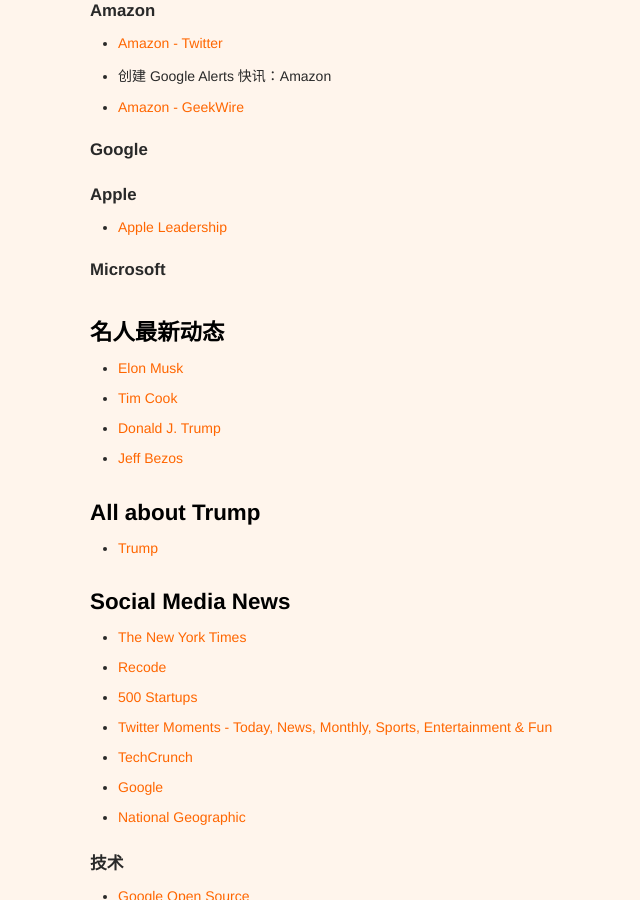
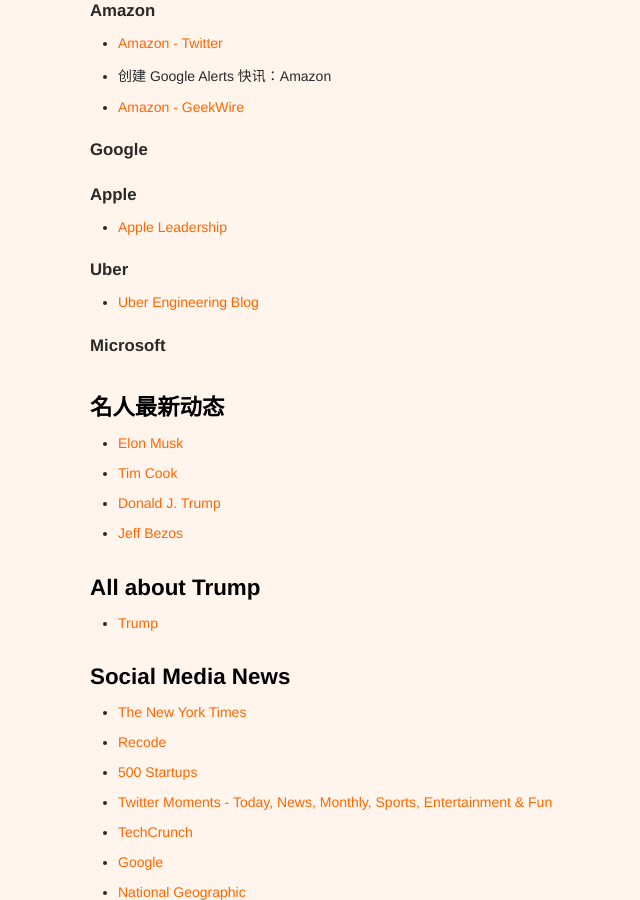
Before and after one commit to xianyuxmu/xianyuxmu.github.io, a Jekyll site: the page built from _posts/2017-03-24-my-infomation-management-system.md, in a window 1280 px wide and 900 px high, scrolled down 1564 px. Shown: the whole window, without its empty margins (256-896 px from the left). Built offline with Jekyll 4.4.1, drawn with Linux system fonts in a browser that asks for light colours; comment, search, counter and statistics services are not loaded.

Commit message:
add new content

```diff
--- a/_posts/2017-03-24-my-infomation-management-system.md
+++ b/_posts/2017-03-24-my-infomation-management-system.md
@@ -81,6 +81,10 @@
 - [Apple Leadership](https://www.apple.com/pr/bios/)
 
 
+### Uber
+
+- [Uber Engineering Blog](https://eng.uber.com/)
+
 ### Microsoft
 
 ## 名人最新动态
```
